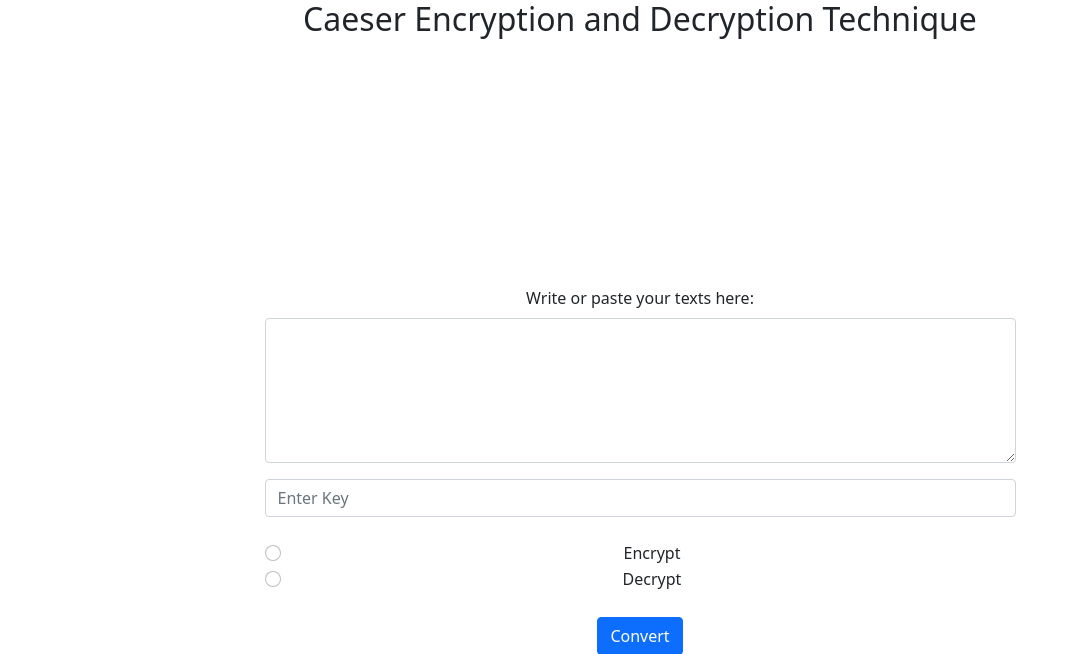
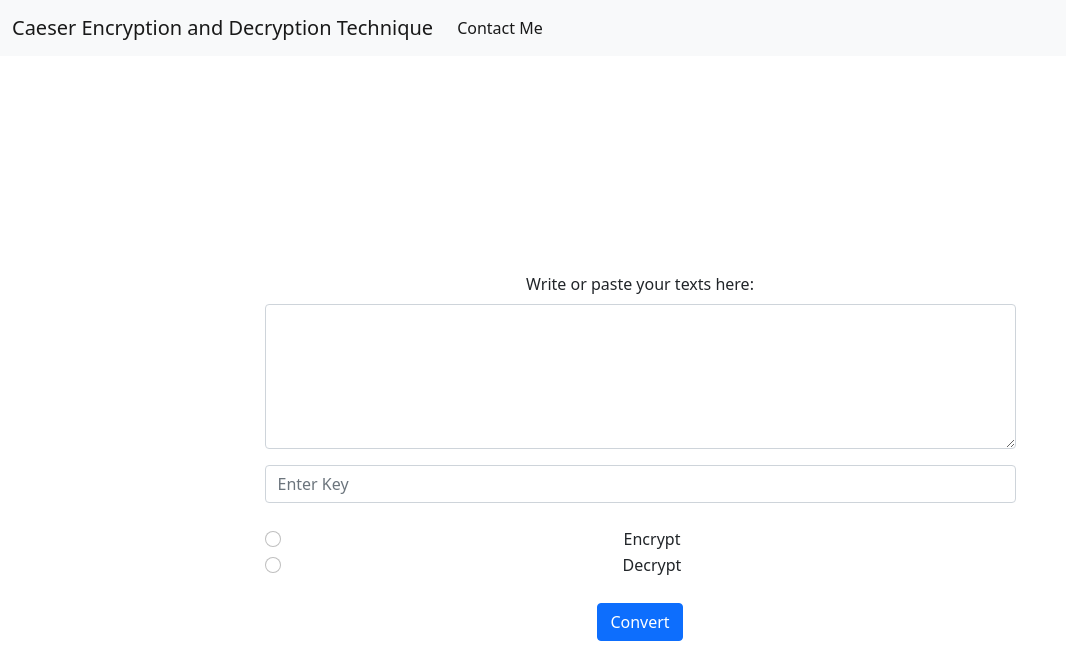
Before and after one commit to mazhar75/Django, a Django app: page / in a window 1280 px wide. Shown: the top 654 px of the page, without its empty margins (0-1066 px from the left). Run offline with Django 5.2, Linux system fonts and the light colour scheme.

Commit message:
5th update

```diff
--- /dev/null
+++ b/CasearCipher/runtime.txt
@@ -0,0 +1 @@
+python-3.10.12
--- a/CasearCipher/templates/index.html
+++ b/CasearCipher/templates/index.html
@@ -21,8 +21,24 @@
 
 </head>
 <body>
+
+  <nav class="navbar navbar-expand-lg navbar-light bg-light">
+    <div class="container-fluid">
+      <a class="navbar-brand" href="https://en.wikipedia.org/wiki/Caesar_cipher">Caeser Encryption and Decryption Technique</a>
+      <button class="navbar-toggler" type="button" data-bs-toggle="collapse" data-bs-target="#navbarNav" aria-controls="navbarNav" aria-expanded="false" aria-label="Toggle navigation">
+        <span class="navbar-toggler-icon"></span>
+      </button>
+      <div class="collapse navbar-collapse" id="navbarNav">
+        <ul class="navbar-nav">
+          <li class="nav-item">
+            <a class="nav-link active" aria-current="page" href="https://mazhar75.github.io/">Contact Me</a>
+          </li>
+        </ul>
+      </div>
+    </div>
+  </nav>
+
     <div class='left-margin container-fluid align-items-center justify-content-center'>
-    <h2>Caeser Encryption and Decryption Technique</h2></br>
     </div>
     <div class="container-fluid d-flex align-items-center justify-content-center" style="height: 100vh;">
 
```
Also changed, not shown: CasearCipher/CasearCipher/settings.py (+9 -1 lines), CasearCipher/requirements.txt (+79 -0 lines), CasearCipher/db.sqlite3, 2 other files.
